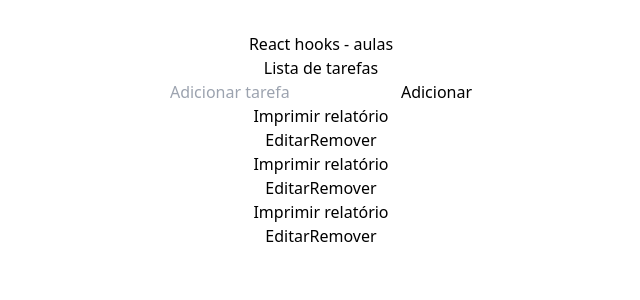
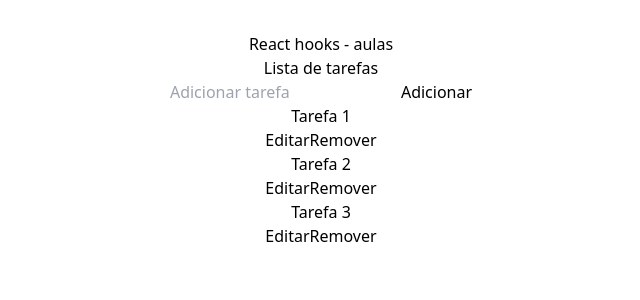
Before and after one commit to costaceta/react-hooks, a React (Vite) app: page / in a window 1280 px wide. Shown: the top 300 px of the page, without its empty margins (319-959 px from the left). Built offline with nearby package versions, Linux system fonts and the light colour scheme.

Commit message:
useContext parte 4 utilizando o addTaks

```diff
--- a/src/components/useContext/Tasks.tsx
+++ b/src/components/useContext/Tasks.tsx
@@ -1,12 +1,20 @@
+import { useReducer } from "react";
 import AddTask from "./partials/AddTask";
 import TaskList from "./partials/TaskList";
+import { tasksReducer } from "../../store/reducers";
+import { initialTaskState } from "../../store";
+import { addTask } from "../../store/actions";
 
 function Tasks() {
+  const [tasks, dispatch] = useReducer(tasksReducer, initialTaskState);
+
+  console.log("tasks", tasks);
+
   return (
     <>
       <h2 className="text-3xl p-2 font-bold mb-2">Lista de tarefas</h2>
-      <AddTask />
-      <TaskList />
+      <AddTask onAddTask={addTask} dispatch={dispatch} />
+      <TaskList tasks={tasks} />
     </>
   );
 }
--- a/src/components/useContext/partials/AddTask.tsx
+++ b/src/components/useContext/partials/AddTask.tsx
@@ -1,12 +1,32 @@
-function AddTask() {
+import { useState } from "react";
+import { TasksAction } from "../../../store/reducers";
+
+interface AddTaskProps {
+  onAddTask: (dispatch: React.Dispatch<TasksAction>, text: string) => void;
+  dispatch: React.Dispatch<TasksAction>;
+}
+
+function AddTask({ onAddTask, dispatch }: AddTaskProps) {
+  const [text, setText] = useState("");
+
   return (
     <div className="flex gap-2 justify-center mb-4">
       <input
         className="rounded-full border border-gray-500 px-5 py-2"
         type="text"
         placeholder="Adicionar tarefa"
+        value={text}
+        onChange={(event) => setText(event.target.value)}
       />
-      <button className="rounded-full bg-blue-500 px-5 py-2 text-white">
+      <button
+        onClick={() => {
+          if(!text) return
+
+          setText("");
+          onAddTask(dispatch, text);
+        }}
+        className="rounded-full bg-blue-500 px-5 py-2 text-white"
+      >
         Adicionar
       </button>
     </div>
--- a/src/components/useContext/partials/Task.tsx
+++ b/src/components/useContext/partials/Task.tsx
@@ -1,8 +1,13 @@
+import { Task as TaskType } from "../../../store";
 
-function Task() {
+interface TaskProps {
+  task: TaskType;
+}
+
+function Task({ task }: TaskProps) {
   return (
     <>
-      Imprimir relatório
+      {task.text}
       <div className="flex gap-2">
         <button className="rounded-full bg-green-500 px-5 py-2 text-white">
           Editar
--- a/src/components/useContext/partials/TaskList.tsx
+++ b/src/components/useContext/partials/TaskList.tsx
@@ -1,18 +1,19 @@
+import { Task as TaskType } from "../../../store";
 import Task from "./Task";
 
-function TaskList() {
+interface TaskListProps {
+  tasks: TaskType[];
+}
+
+function TaskList({ tasks }: TaskListProps) {
   return (
     <div>
       <ul className="border border-gray-500 rounded-md px-2 py-0">
-        <li className="flex items-center p-3 gap-2 justify-between border-b border-gray-500">
-          <Task />
-        </li>
-        <li className="flex items-center p-3 gap-2 justify-between border-b border-gray-500">
-          <Task />
-        </li>
-        <li className="flex items-center p-3 gap-2 justify-between border-b border-gray-500 last:border-b-0">
-          <Task />
-        </li>
+        {tasks.map((task: TaskType) => (
+          <li key={task.id} className="flex items-center p-3 gap-2 justify-between border-b border-gray-500">
+            <Task task={task} />
+          </li>
+        ))}
       </ul>
     </div>
   );
--- a/src/store/actions/index.ts
+++ b/src/store/actions/index.ts
@@ -1,3 +1,13 @@
-import { increment, decrement, reset, increment10 } from './counter';
+import { increment, decrement, reset, increment10 } from "./counter";
 
-export { increment, decrement, reset, increment10 };
+import { addTask, editTask, removeTask } from "./tasks";
+
+export {
+  increment,
+  decrement,
+  reset,
+  increment10,
+  addTask,
+  editTask,
+  removeTask,
+};
```
